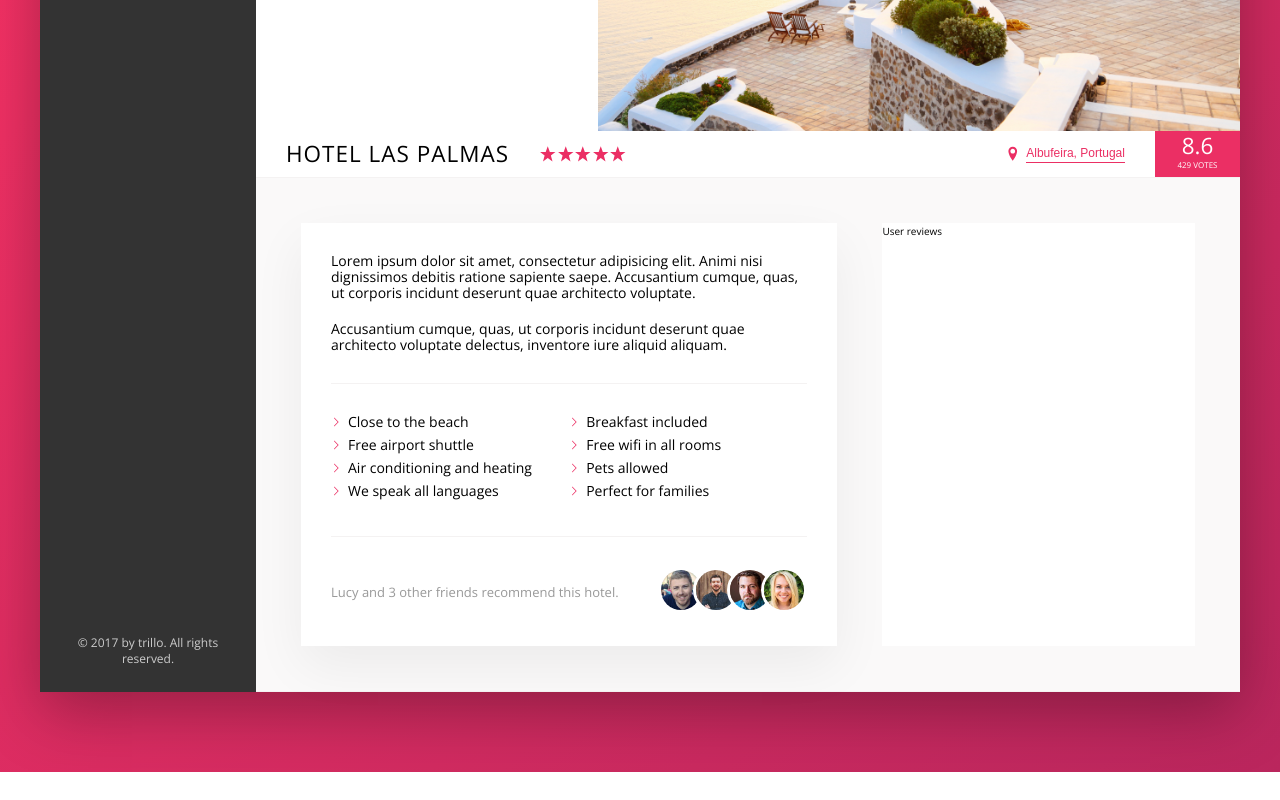
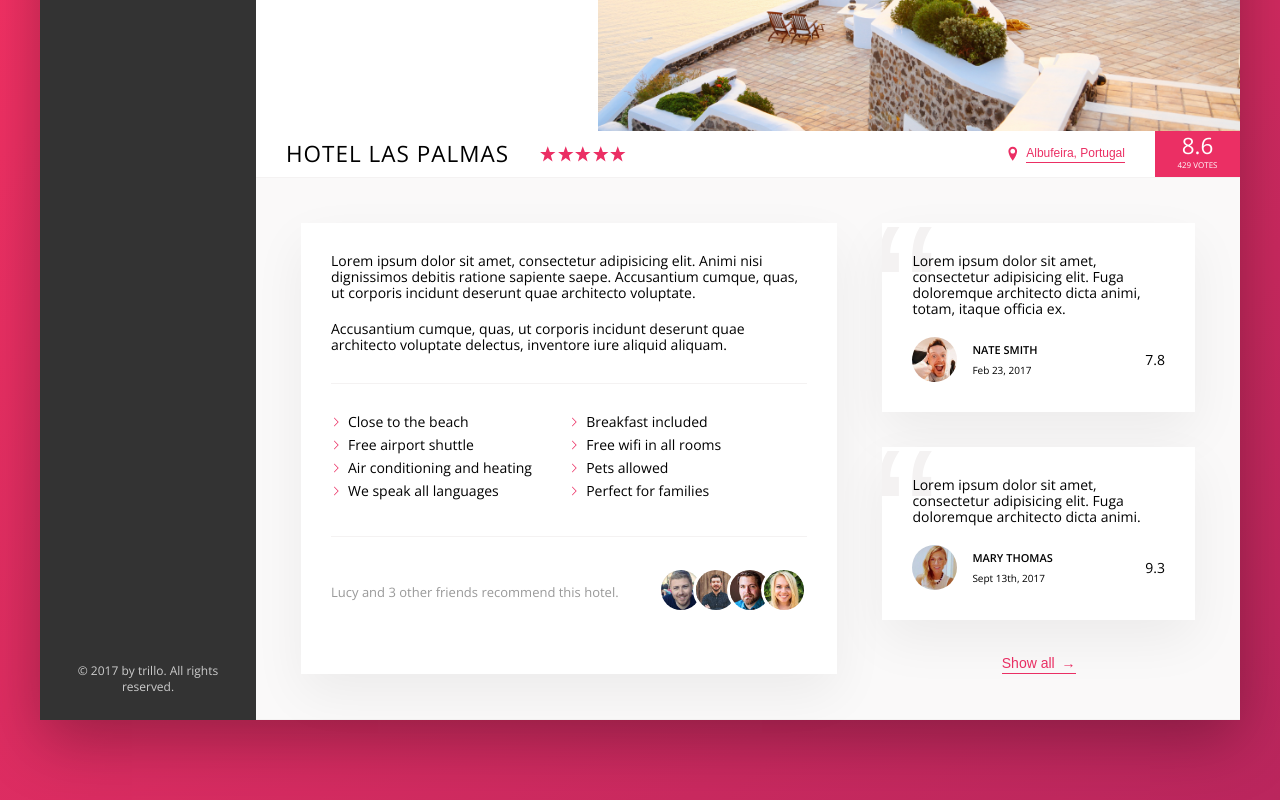
Before and after one commit to 0xMMelvin/Trillo, a website: page index.html in a window 1280 px wide. Shown: the part 404-1204 px from the top of the page. Before the commit the page ends 1176 px from the top, so only its background shows below. Drawn offline with nearby package versions, Linux system fonts and the light colour scheme.

Commit message:
built and styled the reviews section

```diff
--- a/index.html
+++ b/index.html
@@ -165,11 +165,41 @@
                     </div>
 
                     <div class="user-reviews">
-                        User reviews
+                        <figure class="review">
+                            <blockquote class="review__text">
+                                Lorem ipsum dolor sit amet, consectetur adipisicing elit. Fuga doloremque architecto dicta animi, totam, itaque officia ex.
+                            </blockquote>
+                            <figcaption class="review__user">
+                                <img src="img/user-1.jpg" alt="User 1" class="review__photo">
+                                <div class="review__user-box">
+                                    <p class="review__user-name">Nate Smith</p>
+                                    <p class="review__user-date">Feb 23, 2017</p>
+                                </div>
+                                <div class="review__rating">7.8</div>
+                            </figcaption>
+                        </figure>
+                        <figure class="review">
+                            <blockquote class="review__text">
+                                Lorem ipsum dolor sit amet, consectetur adipisicing elit. Fuga doloremque architecto dicta animi.
+                            </blockquote>
+                            <figcaption class="review__user">
+                                <img src="img/user-2.jpg" alt="User 1" class="review__photo">
+                                <div class="review__user-box">
+                                    <p class="review__user-name">Mary Thomas</p>
+                                    <p class="review__user-date">Sept 13th, 2017</p>
+                                </div>
+                                <div class="review__rating">9.3</div>
+                            </figcaption>
+                        </figure>
+
+                        <button class="btn-inline">Show all
+                            <span>&rarr;</span>
+                        </button>
                     </div>
                 </div>
-            </main>
         </div>
+        </main>
+    </div>
     </div>
 </body>
 
--- a/sass/_components.scss
+++ b/sass/_components.scss
@@ -275,8 +275,17 @@
 	cursor: pointer;
 	transition: all 0.2s;
 
+	& span {
+		margin-left: 0.3rem;
+		transition: margin-left 0.2s;
+	}
+
 	&:hover {
 		color: var(--color-grey-dark-1);
+
+		span {
+			margin-left: 0.8rem;
+		}
 	}
 
 	&:focus {
@@ -373,3 +382,66 @@
 		}
 	}
 }
+
+///////////////////////////////////////
+// REVIEWS
+.review {
+	background-color: #fff;
+	box-shadow: var(--shadow-light);
+	padding: 3rem;
+	margin-bottom: 3.5rem;
+	position: relative;
+	overflow: hidden;
+
+	&__text {
+		margin-bottom: 2rem;
+		z-index: 10;
+		position: relative;
+	}
+
+	&__user {
+		display: flex;
+		align-items: center;
+	}
+
+	&__photo {
+		height: 4.5rem;
+		height: 4.5rem;
+		border-radius: 50%;
+		margin-right: 1.5rem;
+	}
+
+	&__user-box {
+		margin-right: auto;
+	}
+
+	&__user-name {
+		font-size: 1.1rem;
+		font-weight: 600;
+		text-transform: uppercase;
+		margin-bottom: 0.4rem;
+	}
+
+	&__user-date {
+		font-size: 1rem;
+		color: ver(--color-grey-dark-3);
+	}
+
+	&__user-rating {
+		color: var(--color-primary);
+		font-size: 2.2rem;
+		font-weight: 300;
+	}
+
+	&::before {
+		content: "\201C";
+		position: absolute;
+		top: -2.75rem;
+		left: -1rem;
+		font-size: 20rem;
+		color: var(--color-grey-light-2);
+		font-family: sans-serif;
+		line-height: 1;
+		z-index: 1;
+	}
+}
--- a/sass/_layout.scss
+++ b/sass/_layout.scss
@@ -38,6 +38,7 @@
 }
 
 .detail {
+	font-size: 1.4rem;
 	display: flex;
 	padding: 4.5rem;
 	background-color: var(--color-grey-light-1);
@@ -45,7 +46,6 @@
 }
 
 .description {
-	font-size: 1.4rem;
 	background-color: #fff;
 	box-shadow: var(--shadow-light);
 	padding: 3rem;
@@ -55,5 +55,7 @@
 
 .user-reviews {
 	flex: 1;
-	background-color: #fff;
+	display: flex;
+	flex-direction: column;
+	align-items: center;
 }
```
Also changed, not shown: css/style.css.
